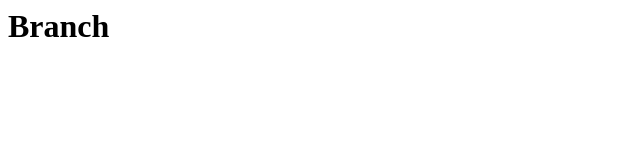
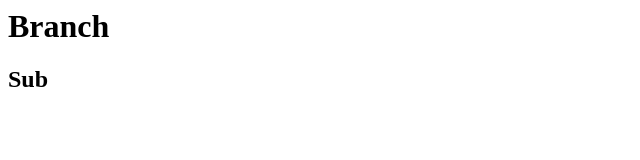
Before and after one commit to AMSecureCode/secure-code-temp, a plain HTML site: page index.html in a window 1280 px wide. Shown: the full height of the page, 0-640 px from the left. Drawn offline with Linux system fonts and the light colour scheme.

Commit message:
index h2 tag

```diff
--- a/index.html
+++ b/index.html
@@ -5,6 +5,7 @@
 <body>
 
     <h1>Branch</h1>
+    <h2>Sub</h2>
 
 </body>
 
```
